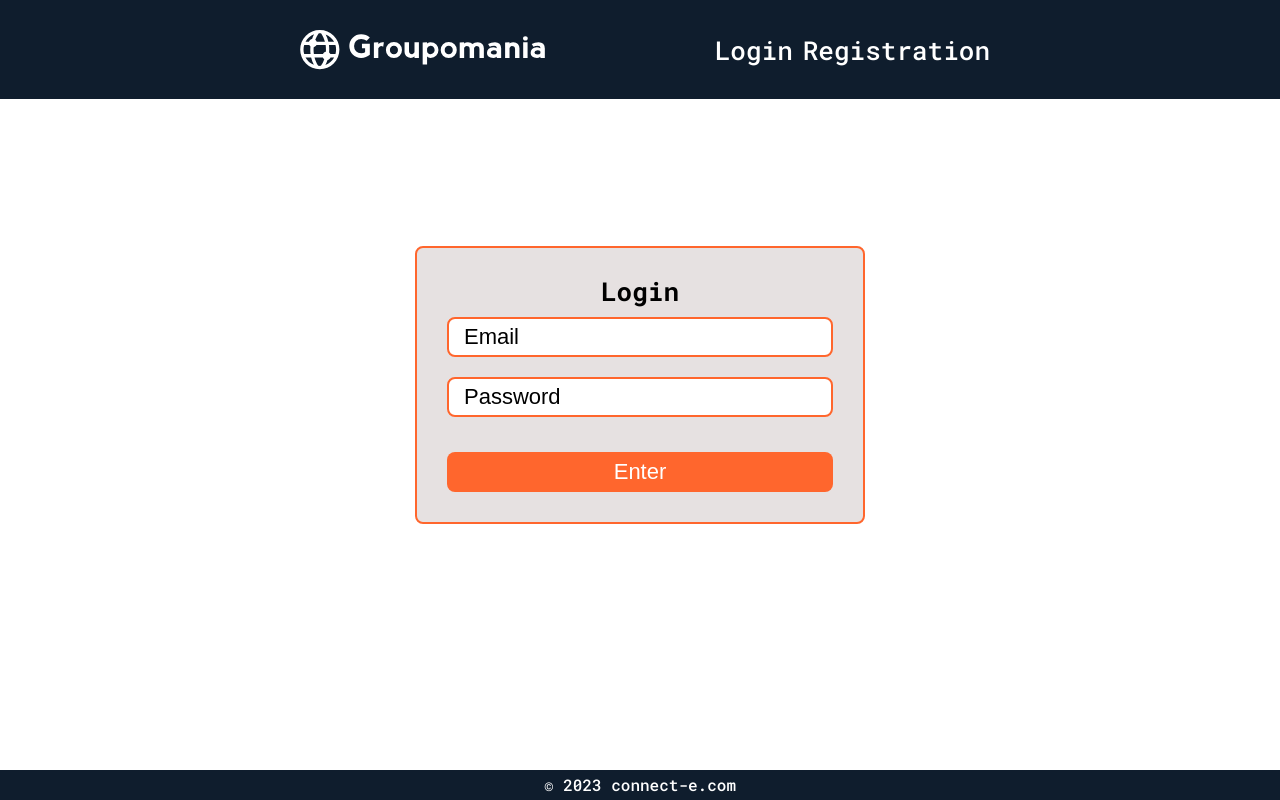
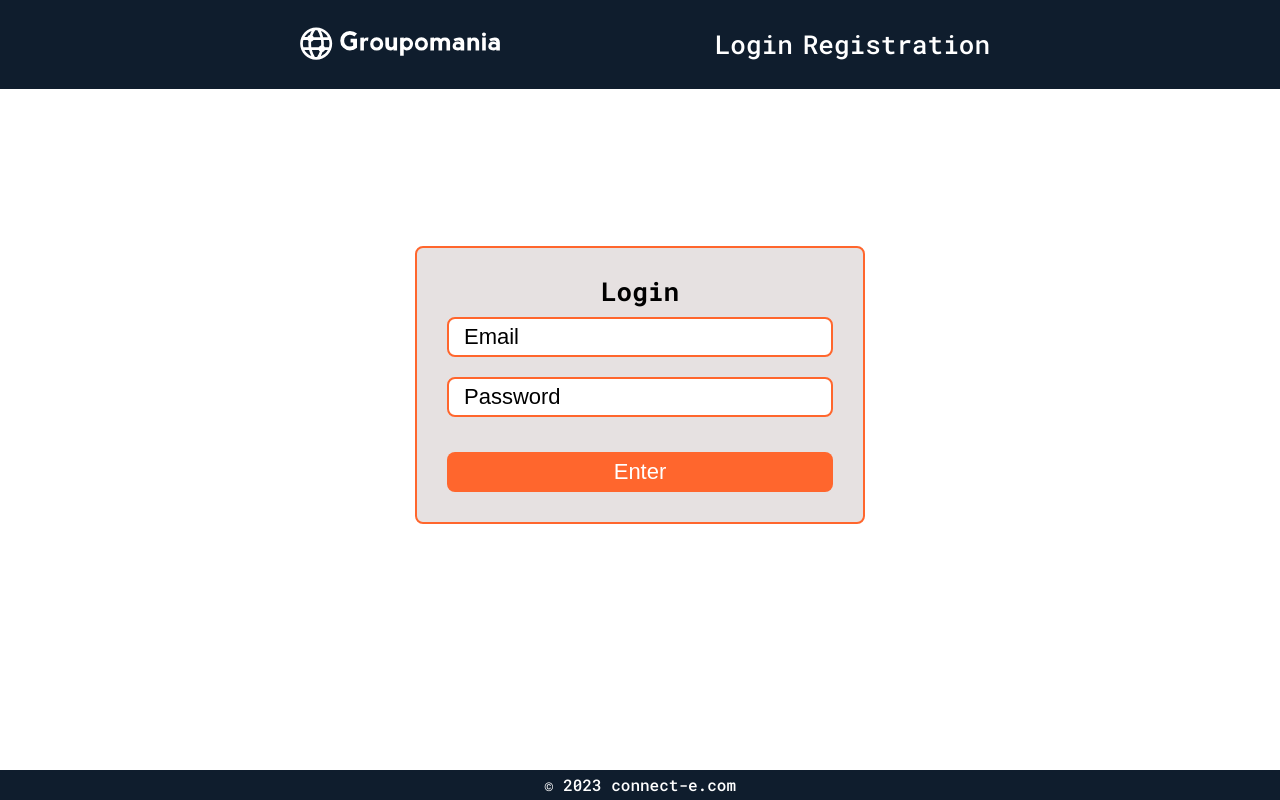
Before and after one commit to vadym-loik/Groupomania, a Vue app in the folder frontend/: page /login in a window 1280 px wide. Built offline with nearby package versions, Linux system fonts and the light colour scheme; no server answers.

Commit message:
update logo

```diff
--- a/frontend/src/components/Logo.vue
+++ b/frontend/src/components/Logo.vue
@@ -1,16 +1,18 @@
 <template>
-  <img
-    class="logo"
-    src="../assets/icons/icon-left-font-monochrome-black.svg"
-    alt="logo"
-  />
+  <router-link :to="{ name: 'home' }">
+    <img
+      class="logo"
+      src="../assets/icons/icon-left-font-monochrome-black.svg"
+      alt="logo"
+    />
+  </router-link>
 </template>
 
 <script setup></script>
 
 <style lang="scss" scoped>
 .logo {
-  width: 35%;
+  max-width: 200px;
   margin-left: 10px;
 }
 </style>
--- a/frontend/src/components/navs/NavAuth.vue
+++ b/frontend/src/components/navs/NavAuth.vue
@@ -62,7 +62,7 @@ const authStore = useAuthStore();
 
   .nav-auth {
     &__link {
-      font-size: 26px;
+      font-size: 24px;
     }
 
     &__link:not(:last-child) {
```
